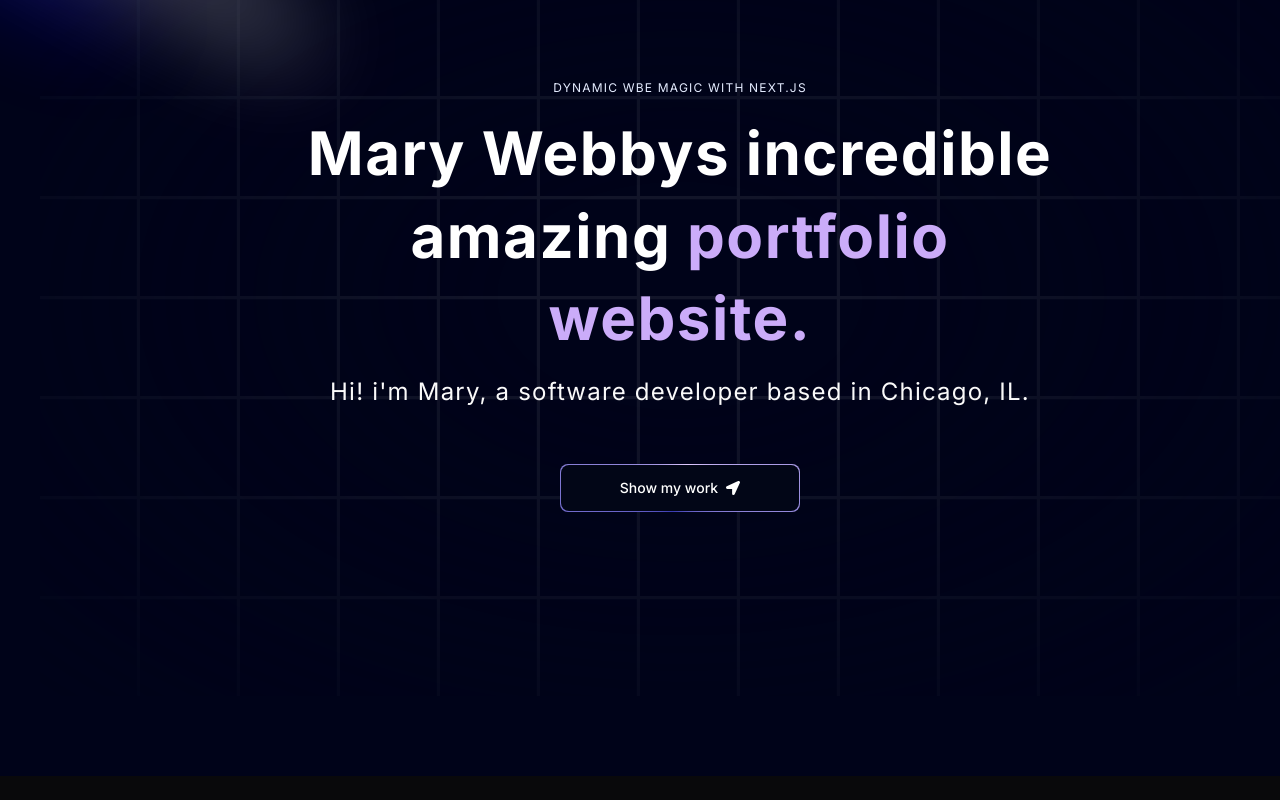
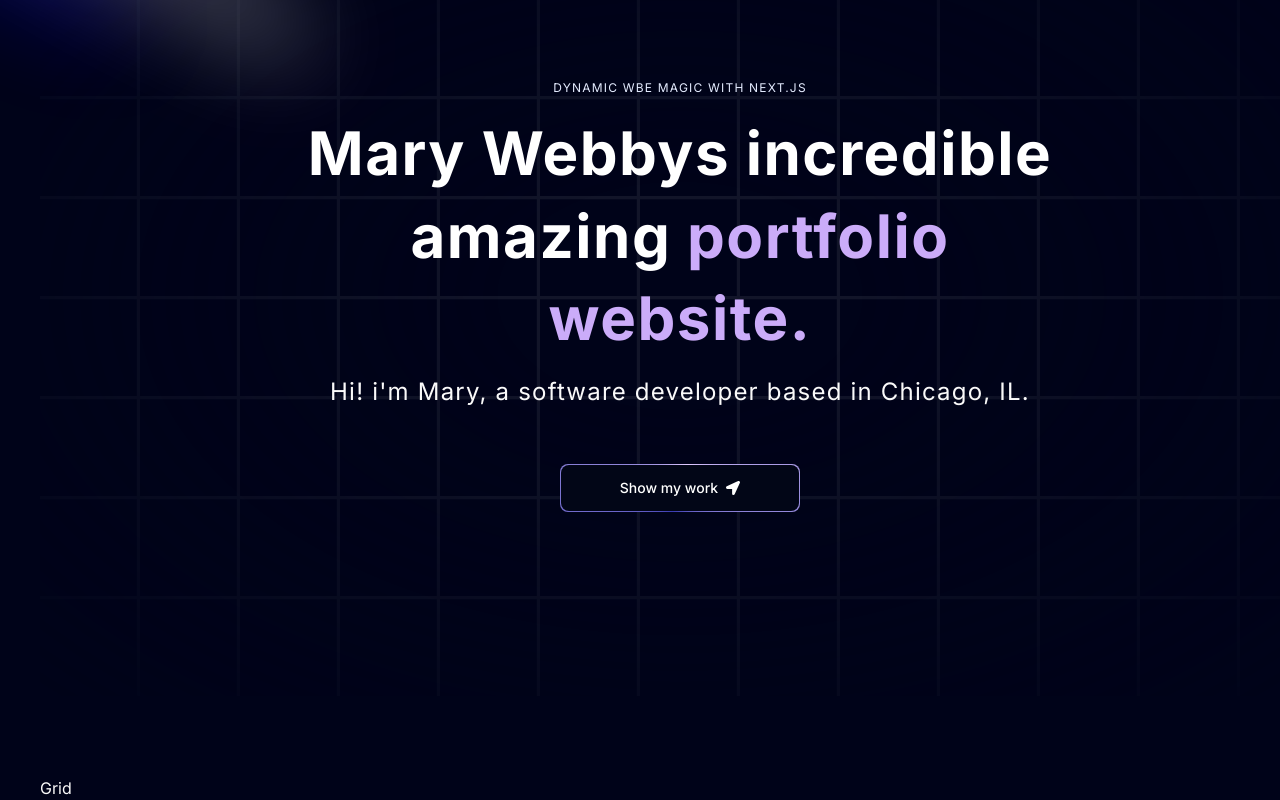
Before and after one commit to marywebby/portfolio, a Next.js app: page / in a window 1280 px wide. Shown: the part 248-1048 px from the top of the page. Before the commit the page ends 1024 px from the top, so only its background shows below. Built offline with nearby package versions, Linux system fonts and the light colour scheme.

Commit message:
begining of bento grid

```diff
--- a/app/page.tsx
+++ b/app/page.tsx
@@ -1,3 +1,4 @@
+import Grid from "@/components/Grid";
 import Hero from "@/components/Hero";
 import { FloatingNav } from "@/components/ui/FloatingNav";
 
@@ -13,6 +14,7 @@ export default function Home() {
     <div className="max-x-7xl w-full">
       <FloatingNav navItems={[]}/>
       <Hero />
+      <Grid />
     </div>
     </main>
   );
```
